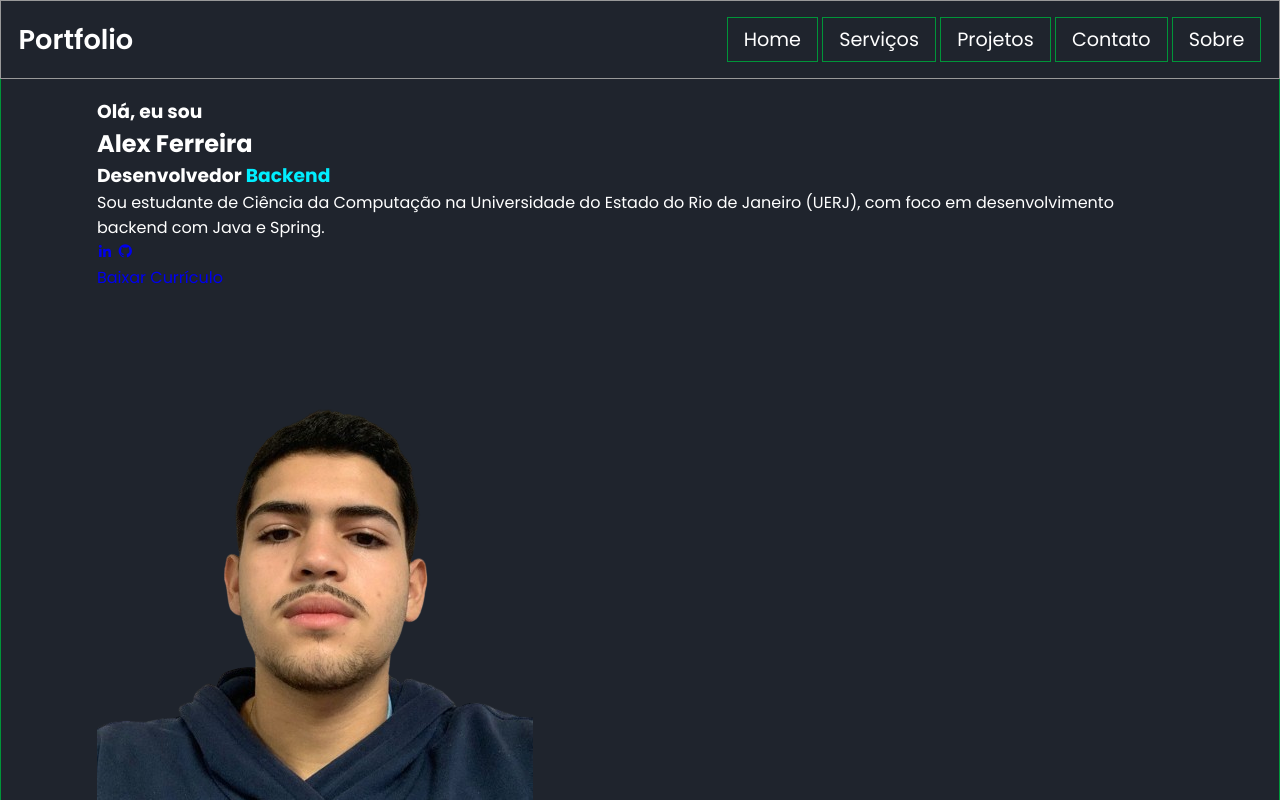
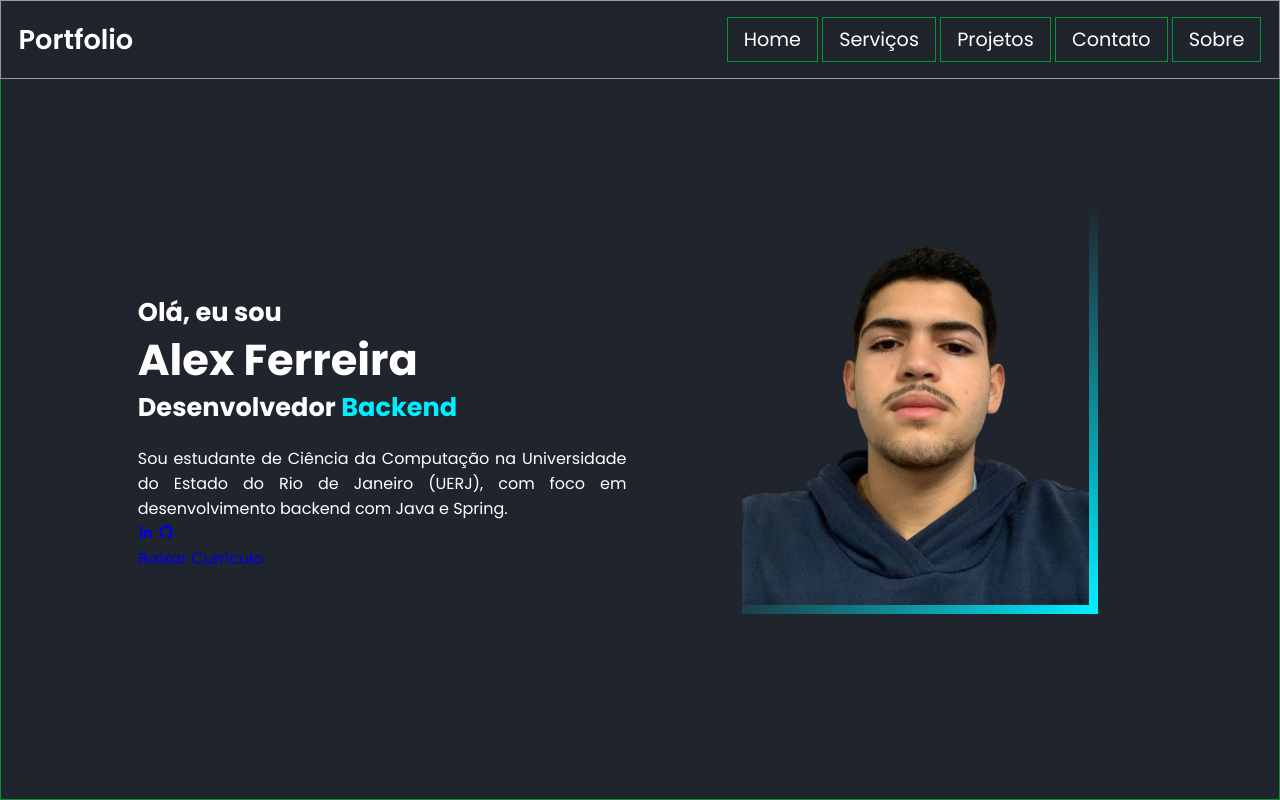
Before and after one commit to AlexFerreira10/portfolio, a plain HTML site: page index.html in a window 1280 px wide. Shown: the top 800 px of the page. Drawn offline with nearby package versions, Linux system fonts and the light colour scheme.

Commit message:
Adicionei CSS na home e no about

```diff
--- a/css/style.css
+++ b/css/style.css
@@ -83,3 +83,73 @@ section {
 span {
     color: var(--main-color);
 }
+
+.home, .about {
+    display: flex;
+    flex-direction: row;
+    justify-content: space-evenly;
+    align-items: center;
+}
+
+.home-img, .about-img {
+    display: flex;
+    justify-content: center;
+    align-items: center;
+}
+
+.home-img {
+    margin-top: -100px;
+    margin-left: 30px;
+}
+
+.home-img img {
+    width: 200px; /* Ajuste a largura conforme necessário */
+    height: auto; /* Mantém a proporção da imagem */
+    border-right: solid 0.6rem var(--main-color);
+    border-bottom: solid 0.6rem var(--main-color);
+    border-image-source: linear-gradient(135deg, transparent 50%, var(--main-color));
+    border-image-slice: 1;
+}
+
+.about-img {
+    margin-top: -150px;
+    margin-right: 30px;
+}
+
+.about-img img {
+    border-left: solid 0.6rem var(--main-color);
+    border-bottom: solid 0.6rem var(--main-color);
+    border-image-source: linear-gradient(225deg, transparent 50%, var(--main-color));
+    border-image-slice: 1;
+}
+
+.home-img img, .about-img img {
+    width: 80%; /* Ajuste o tamanho das imagens conforme necessário */
+    height: auto; /* Mantém a proporção da imagem */
+    align-self: center;
+}
+
+.about {
+    background-color: var(--bg-color-02);
+}
+
+.home-content, .about-content {
+    width: 45%;
+}
+
+.home-content h3, .about-content h3 {
+    font-weight: 700;
+    font-size: 1.6rem;
+}
+
+.home-content h1, .about-content h1 {
+    font-weight: 700;
+    line-height: 1.3;
+
+    font-size: 2.7rem; /*Test*/
+}
+
+.home-content p , .about-content p {
+    margin-top: 1.2rem;
+    text-align: justify;
+}
--- a/index.html
+++ b/index.html
@@ -161,7 +161,7 @@
 
     <!-- contact section -->
     <section class="contact" id="contact">
-        <h2>Entre em contato!</h2>
+        <h2>Entre em <span>contato!</span></h2>
 
         <form action="">
             <div class="input-box">
@@ -189,7 +189,7 @@
         </div>
 
         <div class="about-content">
-            <h3>Conheça a minha história</h3>
+            <h3>Conheça a minha <span>história!</span></h3>
             <p>
                 Desde a minha infância, meu contato com a tecnologia foi marcado pelo impacto inicial dos videogames, especialmente pelo icônico PS2. Logo em seguida, mergulhei nas redes sociais e fui envolvido pela imensa nuvem da Revolução 4.0. O interesse pela tecnologia ganhou força durante o ensino médio, quando um jovem aficionado por exatas se via diante da difícil escolha entre seguir a área de tecnologia ou os caminhos das ciências econômicas.
                 A pergunta inevitável surgiu: "Por que não os dois?". Hoje, como graduando em Ciência da Computação pela Universidade do Estado do Rio de Janeiro, estou determinado a desenvolver minha carreira no desenvolvimento Java backend com Spring, com o objetivo claro de crescer profissionalmente e assumir posições de liderança no setor de sistemas financeiros.
```
